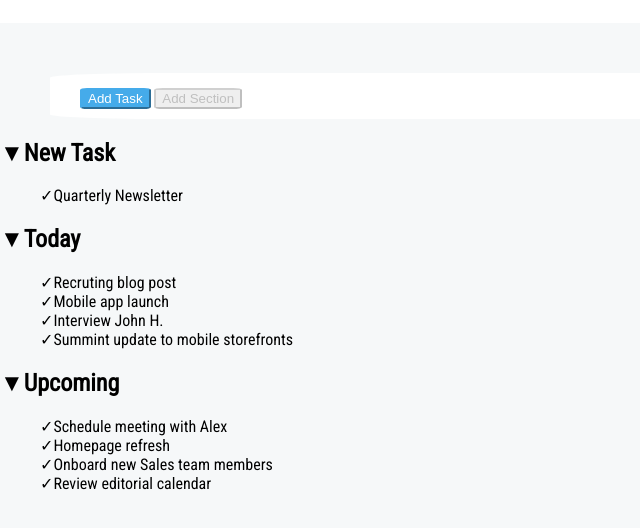
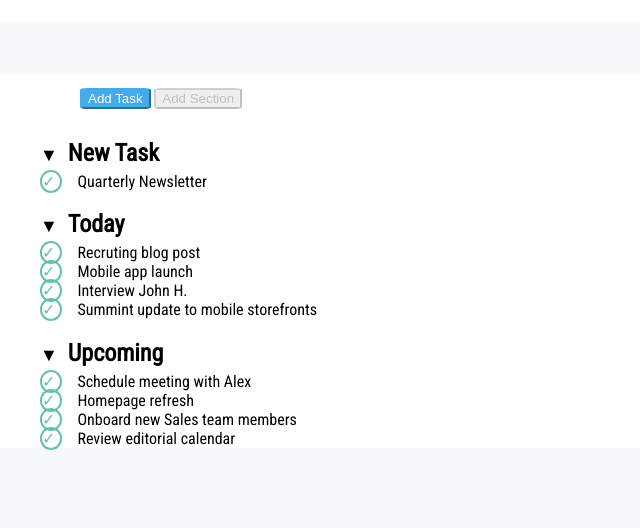
Before and after one commit to DavideAtzo/-html-css-toboolist, a plain HTML site: page index.html in a window 1280 px wide. Shown: the part 78-606 px from the top of the page, without its empty margins (0-640 px from the left). Drawn offline with Linux system fonts and the light colour scheme.

Commit message:
decorazione check

```diff
--- a/css/style.css
+++ b/css/style.css
@@ -5,12 +5,17 @@ body{
 
 }
 
+main{
+    font-family: 'Roboto Condensed', sans-serif;
+    background-color: white;
+}
 
 h1{
     display: inline-block;
     vertical-align: middle;
     font-size: 40px;
 }
+
 
 img{
     vertical-align: middle;
@@ -40,6 +45,7 @@ header{
 .sez-bottoni{
     margin-left: 50px;
     margin-top: 50px;
+    margin-bottom: 10px;
     background-color: white;
     padding-top: 15px;
     padding-bottom: 10px;
@@ -48,14 +54,28 @@ header{
 }
 
 h2::before{
-    content: '\25BC'
+    content: '\25BC';
+    font-size: 18px;
+    margin-right: 10px;
 }
 
 li::before{
-    content: '\2713'
+    content: '\2713';
+    color: #65C1AA;
+    width: 20px;
+    height: 20px;
+    border: 2px solid #65C1AA;
+    border-radius: 50%;
+    padding-right: 5px;
+    margin-right: 15px;
+    text-align: center;
 
 }
 
 ul{
     list-style-type: none;
 }
+
+h2{
+    margin-bottom: 5px;
+}
--- a/index.html
+++ b/index.html
@@ -14,7 +14,7 @@
 <body>
     <!-- inizio logo-header  -->
     <header>
-        <div class="headerpadd">
+        <div>
             <img src="img/Logo.png" alt="logotoboolist">
             <h1>Toboolist</h1>
         </div>
@@ -29,24 +29,27 @@
         <!-- fine bottini  -->
         <!-- inizio new task  -->
         <div>
-            <h2>New Task</h2>
+
             <ul>
+                <h2>New Task</h2>
                 <li>Quarterly Newsletter</li>
             </ul>
         </div>
         <div>
-            <h2>Today</h2>
+
             <ul>
+                <h2>Today</h2>
                 <li>Recruting blog post</li>
                 <li>Mobile app launch</li>
-                <li>Interview John H.</li>
+                <li id="negativo1">Interview John H.</li>
                 <li>Summint update to mobile storefronts</li>
             </ul>
         </div>
         <div>
-            <h2>Upcoming</h2>
+
             <ul>
-                <li>Schedule meeting with Alex</li>
+                <h2>Upcoming</h2>
+                <li class="negativo">Schedule meeting with Alex</li>
                 <li>Homepage refresh</li>
                 <li>Onboard new Sales team members</li>
                 <li>Review editorial calendar</li>
```
